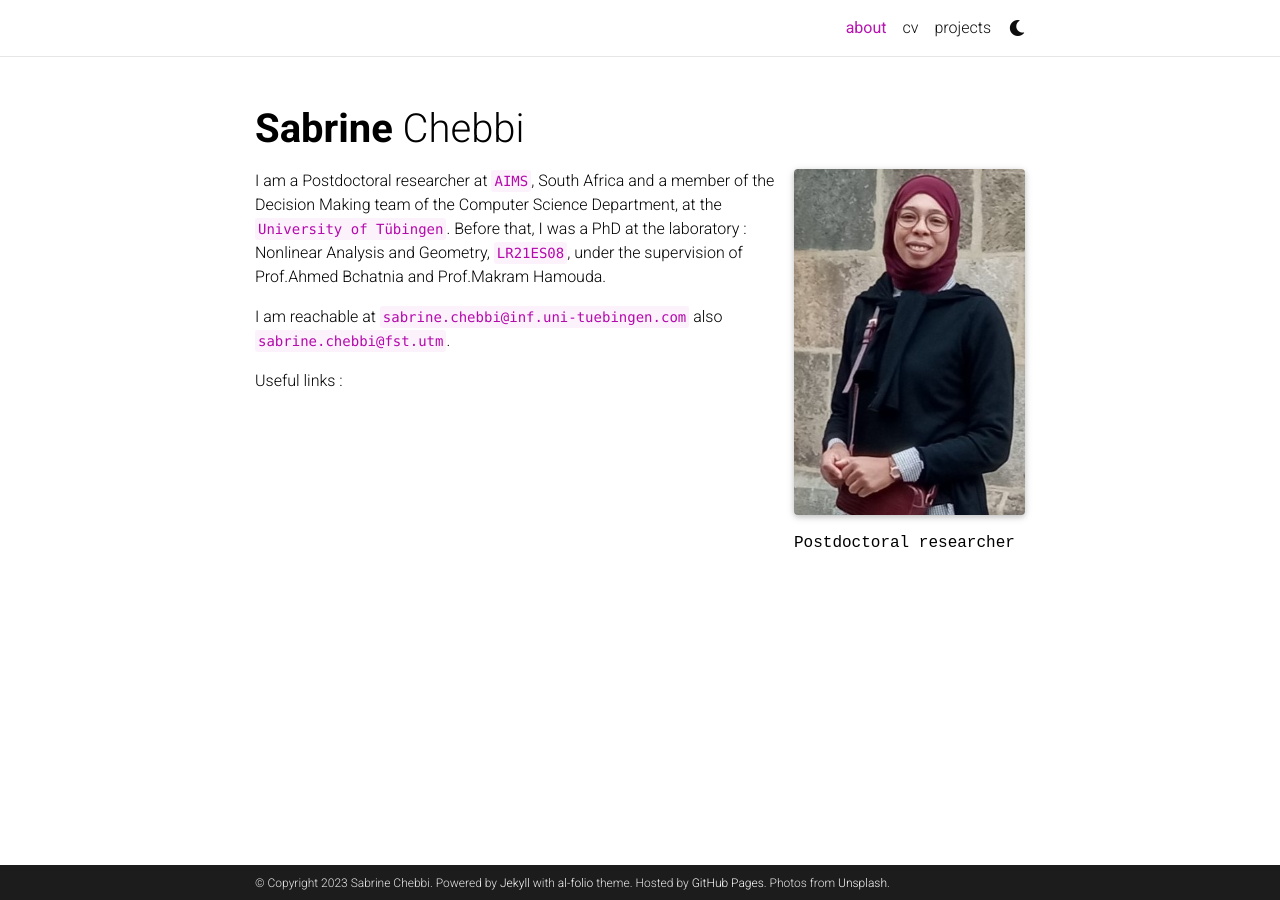
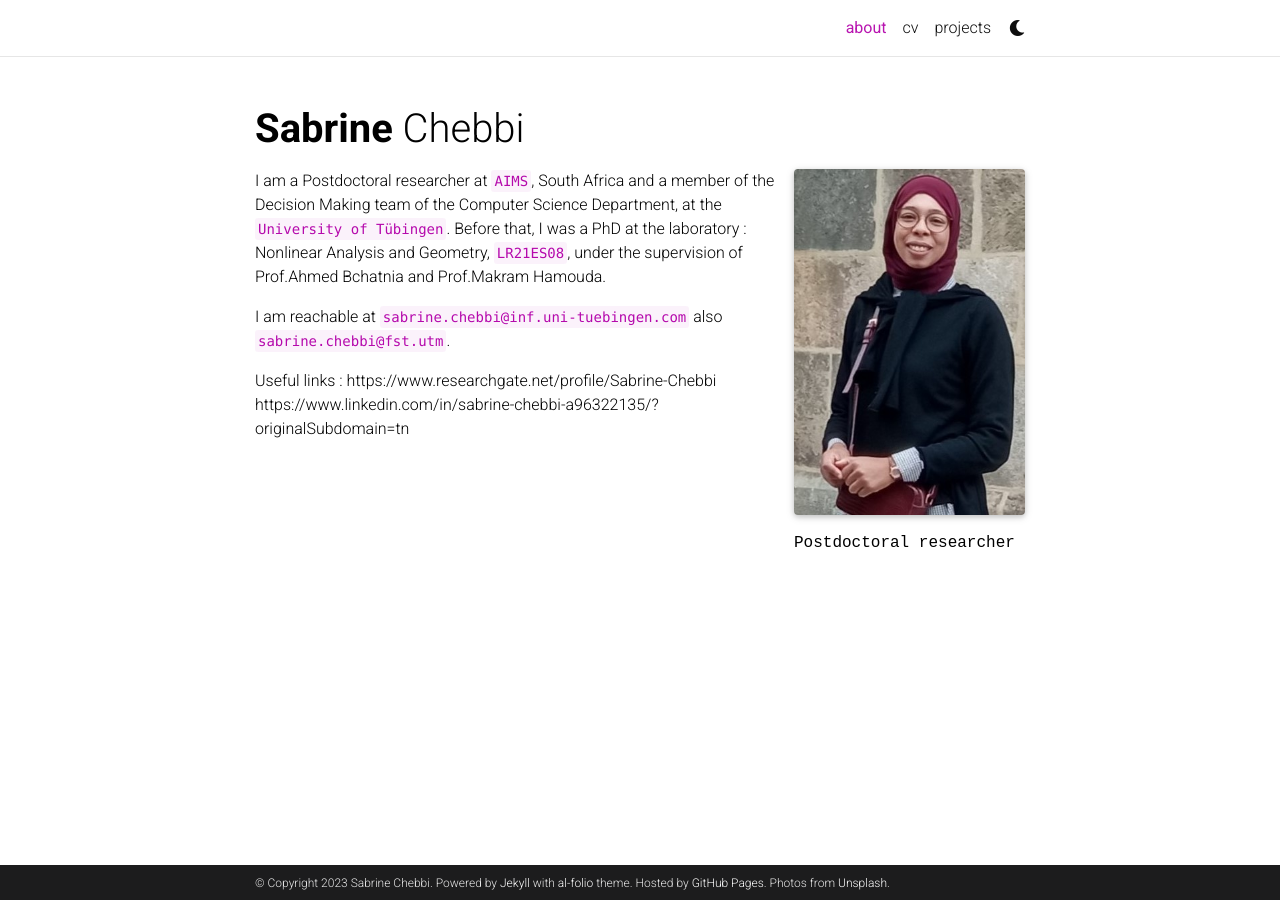
Before and after one commit to Sabrine-stack/Sabrine-stack.github.io, a Jekyll site: the page built from _pages/about.md, in a window 1280 px wide. Built offline with Jekyll 4.4.1, drawn with Linux system fonts in a browser that asks for light colours; full-size pictures stand in for the smaller copies a plugin makes; comment, search, counter and statistics services are not loaded; a style sheet for code colours, icons or effects is not loaded; part of the change alters nothing that is shown.

Commit message:
Update about.md

```diff
--- a/_pages/about.md
+++ b/_pages/about.md
@@ -17,4 +17,5 @@ I am a Postdoctoral  researcher  at `AIMS`, South Africa and a member of the Dec
 
 I am reachable at `sabrine.chebbi@inf.uni-tuebingen.com` also `sabrine.chebbi@fst.utm`.
 
-Useful links :
+Useful links : https://www.researchgate.net/profile/Sabrine-Chebbi
+               https://www.linkedin.com/in/sabrine-chebbi-a96322135/?originalSubdomain=tn
```
